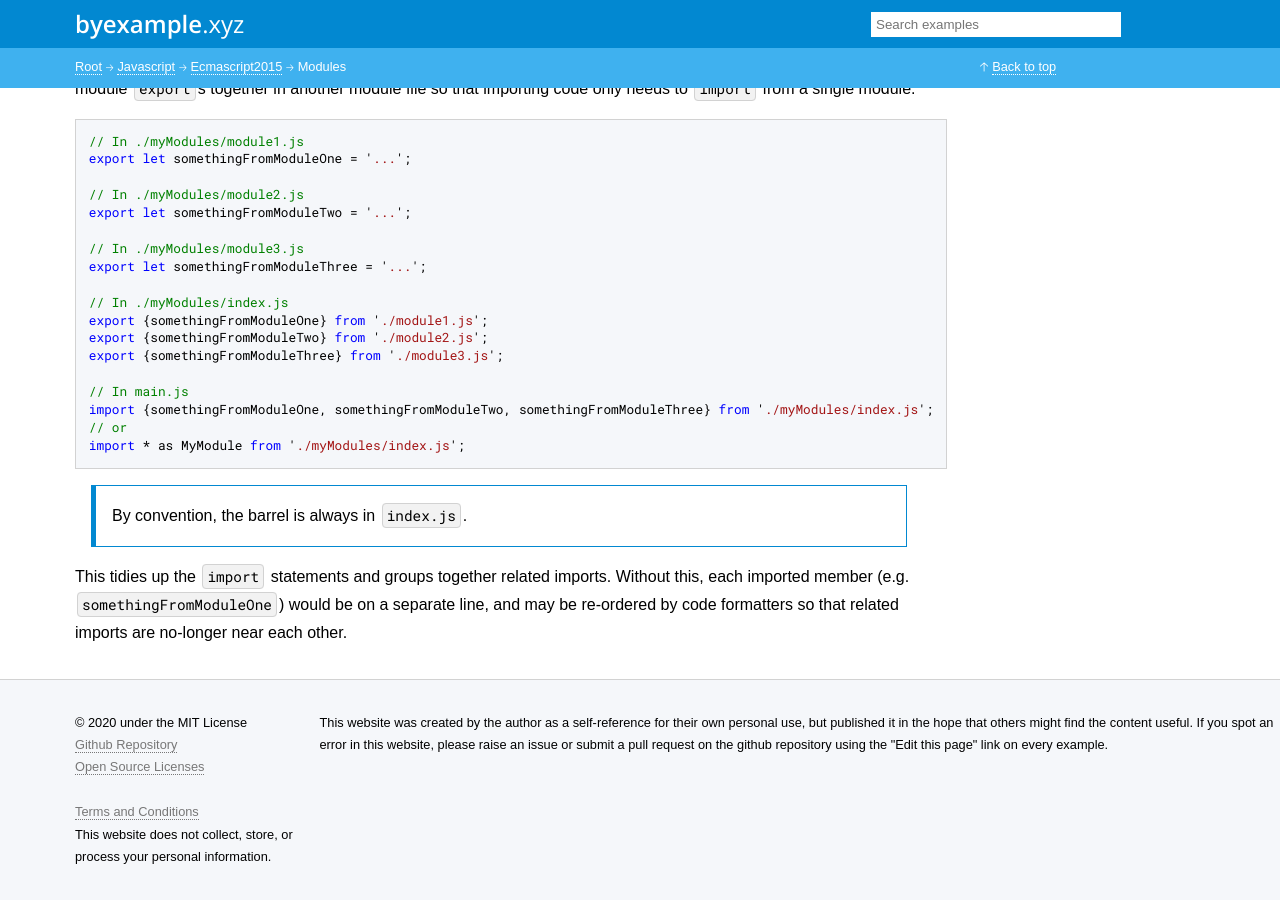
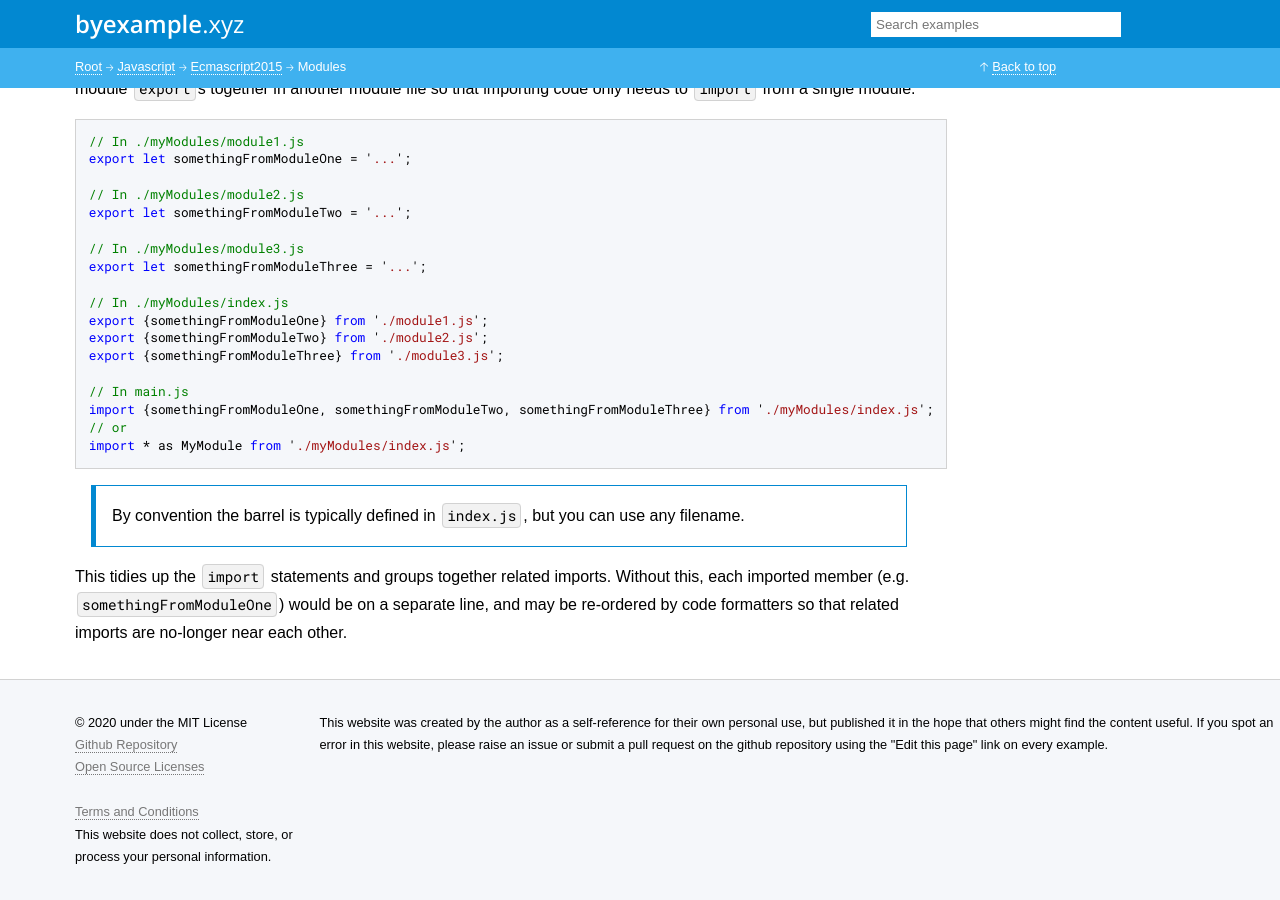
Before and after one commit to matt1/byexample.xyz, a Jekyll site: the page built from _examples/javascript/ECMAScript2015/modules.md, in a window 1280 px wide and 900 px high, scrolled down 2517 px. Built offline with Jekyll 4.4.1, drawn with Linux system fonts in a browser that asks for light colours.

Commit message:
Update modules.md

````diff
--- a/_examples/javascript/ECMAScript2015/modules.md
+++ b/_examples/javascript/ECMAScript2015/modules.md
@@ -148,7 +148,8 @@ import {somethingFromModuleOne, somethingFromModuleTwo, somethingFromModuleThree
 import * as MyModule from './myModules/index.js';
 ```
 
-> By convention, the barrel is always in `index.js`.
+> By convention the barrel is typically defined in `index.js`, but you can use
+> any filename.
 
 This tidies up the `import` statements and groups together related imports.
 Without this, each imported member (e.g. `somethingFromModuleOne`) would be on
````
